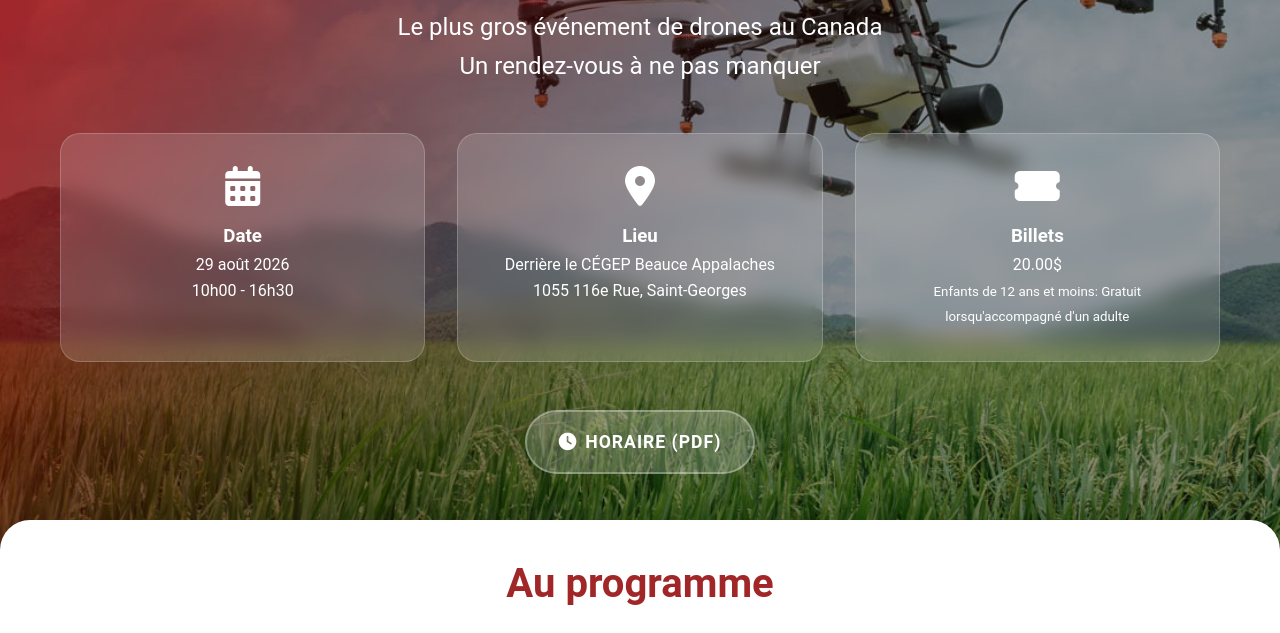
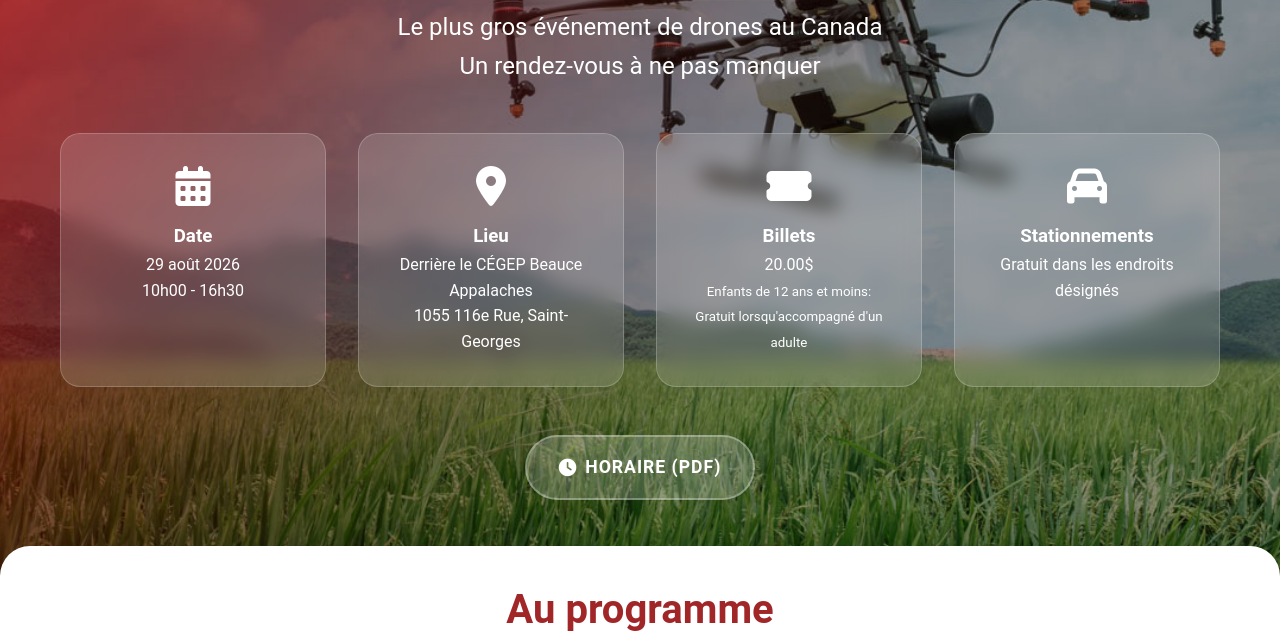
Before and after one commit to stefgodin/dronexpocanada_site, a plain HTML site: page index.html in a window 1280 px wide. Shown: the part 206-839 px from the top of the page. Drawn offline with Linux system fonts and the light colour scheme.

Commit message:
- Forgot parking

```diff
--- a/index.html
+++ b/index.html
@@ -709,6 +709,11 @@
               <h3>Billets</h3>
               <p>20.00$<br><small>Enfants de 12 ans et moins: Gratuit lorsqu'accompagné d'un adulte</small></p>
             </div>
+            <div class="detail-card">
+              <i class="fas fa-car"></i>
+              <h3>Stationnements</h3>
+              <p>Gratuit dans les endroits désignés</p>
+            </div>
           </div>
 
           <div class="cta-buttons">
```
